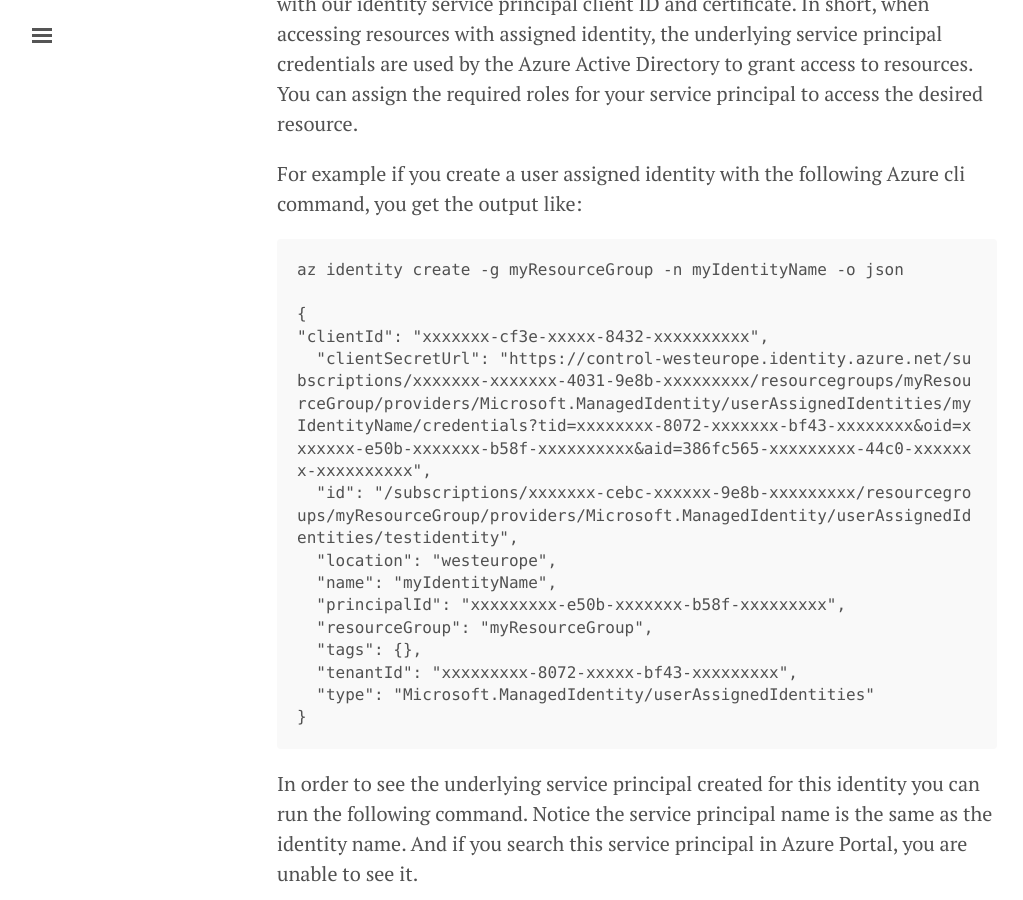
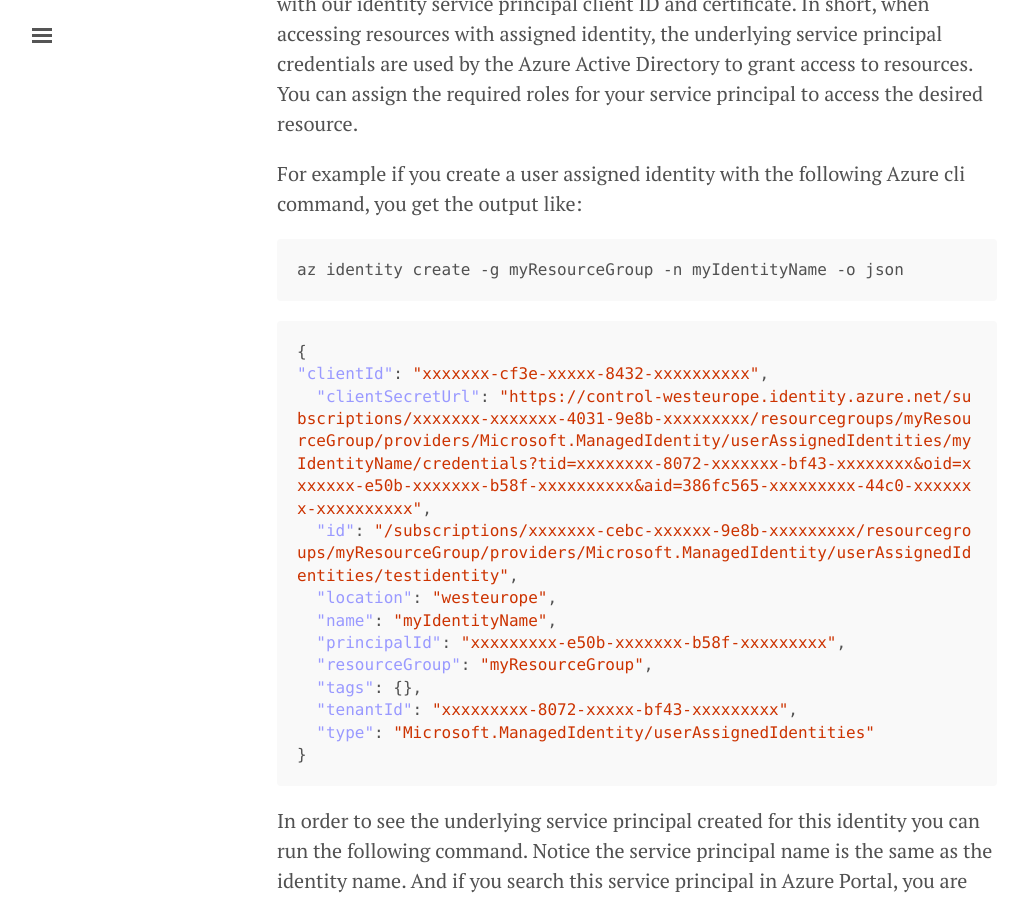
Before and after one commit to deepnetworkgmbh/blog, a Jekyll site: the page built from _posts/2019-12-19-aad-pod-binding-sql-server-conn.md, in a window 1280 px wide and 900 px high, scrolled down 1640 px. Shown: the whole window, without its empty margins (3-1026 px from the left). Built offline with Jekyll 4.4.1, drawn with Linux system fonts in a browser that asks for light colours; nearby versions of some CDN libraries; some of the changed text lies outside the part shown.

Commit message:
updates after review

````diff
--- a/_posts/2019-12-19-aad-pod-binding-sql-server-conn.md
+++ b/_posts/2019-12-19-aad-pod-binding-sql-server-conn.md
@@ -24,7 +24,8 @@ For example if you create a user assigned identity with the following Azure cli
 
 ```
 az identity create -g myResourceGroup -n myIdentityName -o json
-
+```
+``` json
 {
 "clientId": "xxxxxxx-cf3e-xxxxx-8432-xxxxxxxxxx",
   "clientSecretUrl": "https://control-westeurope.identity.azure.net/subscriptions/xxxxxxx-xxxxxxx-4031-9e8b-xxxxxxxxx/resourcegroups/myResourceGroup/providers/Microsoft.ManagedIdentity/userAssignedIdentities/myIdentityName/credentials?tid=xxxxxxxx-8072-xxxxxxx-bf43-xxxxxxxx&oid=xxxxxxx-e50b-xxxxxxx-b58f-xxxxxxxxxx&aid=386fc565-xxxxxxxxx-44c0-xxxxxxx-xxxxxxxxxx",
@@ -55,7 +56,7 @@ Basically, since database users cannot be created from the Azure portal, we need
 
 Later, you can login to SQL Database instance from `SSMS` by supplying credentials for your AD user or group account which is assigned as AD admin of the SQL Server previously. If you intend to perform this operation through `CI/CD` pipeline like `Azure DevOps`, then you can follow [this article](https://blog.bredvid.no/handling-azure-managed-identity-access-to-azure-sql-in-an-azure-devops-pipeline-1e74e1beb10b).  After that you can use the following T-SQL statement:
 
-```
+``` sql
 CREATE USER <Azure_AD_principal_name> FROM EXTERNAL PROVIDER;
 
 ALTER ROLE db_datareader ADD MEMBER [<Azure_AD_principal_name];
@@ -97,7 +98,7 @@ az identity create -g myResourceGroup -n myidentity -o json
 
 Install created identity to our cluster by deploying the following:
 
-```
+``` yaml
 apiVersion: "aadpodidentity.k8s.io/v1"
 kind: AzureIdentity
 metadata:
@@ -112,7 +113,7 @@ spec:
 
 Install the Azure Identity Binding with the following deployment:
 
-```
+``` yaml
 apiVersion: "aadpodidentity.k8s.io/v1"
 kind: AzureIdentityBinding
 metadata:
@@ -126,7 +127,7 @@ In order to match an identity binding, the pod has to define a label with the ke
 
 After deploying identity binding to our cluster, the only thing remained is to provide custom label value `connectsqlserver` to our pods `aadpodidbinding` label. When Managed Identity Controller (`MIC`) detects matching between our pod label with corresponding binding, the `MIC` adds assigned identity `AzureAssignedIdentities` to the cluster node. Before deploying our application to the cluster, we must label our pod as:
 
-```
+``` yaml
 apiVersion: apps/v1
 kind: Deployment
 metadata:
@@ -142,13 +143,13 @@ spec:
 
 After setting managed identity with its permissions in pod level, we can update our `.NET Core` application code. First, the following `Nuget` package have to be installed:
 
-```
+``` powershell
 Install-Package Microsoft.Azure.Services.AppAuthentication
 ```
 
 In order to connect to Azure SQL Server database, provide the connection string with only database server and database instance name without username, password credentials since the access token is going to be retrieved at runtime with aad-pod-identity-binding.
 
-```
+``` c#
     String connString = "Server=tcp:mySQLServer.database.windows.net,1433;  Database=mySQLServerDatabaseInstance";
 
             var conn = new SqlConnection(connString)
@@ -161,7 +162,7 @@ In order to connect to Azure SQL Server database, provide the connection string
 
 After deploying of our application to the cluster, you can inspect the `MIC` pod logs to see how identity bindings are performed dynamically.
 
-```
+``` log
 kubectl get logs
 
 NAME                  READY   STATUS    RESTARTS   AGE
````
Also changed, not shown: other parts of _posts/2019-12-19-aad-pod-binding-sql-server-conn.md (+2 -2 lines).
